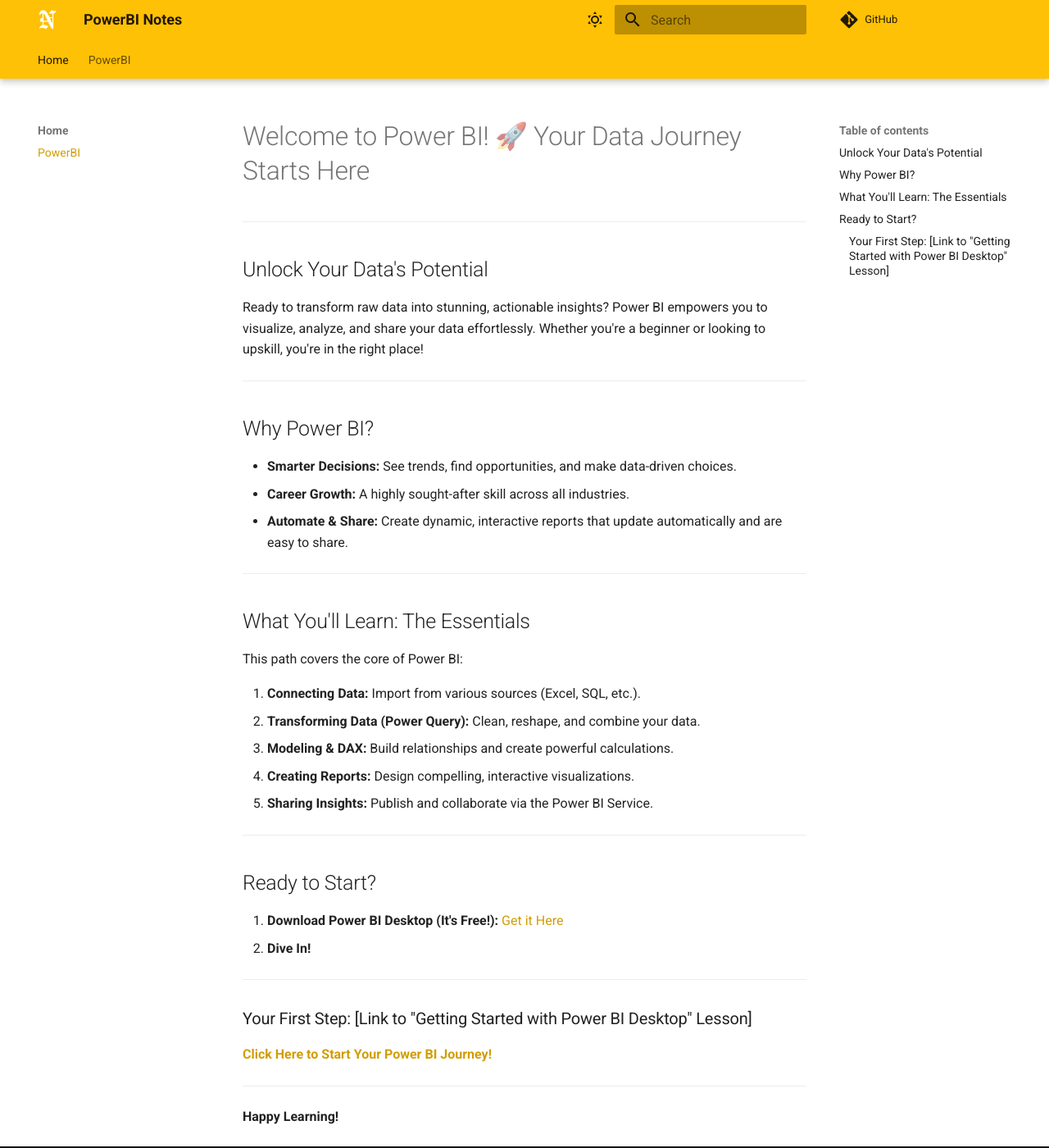
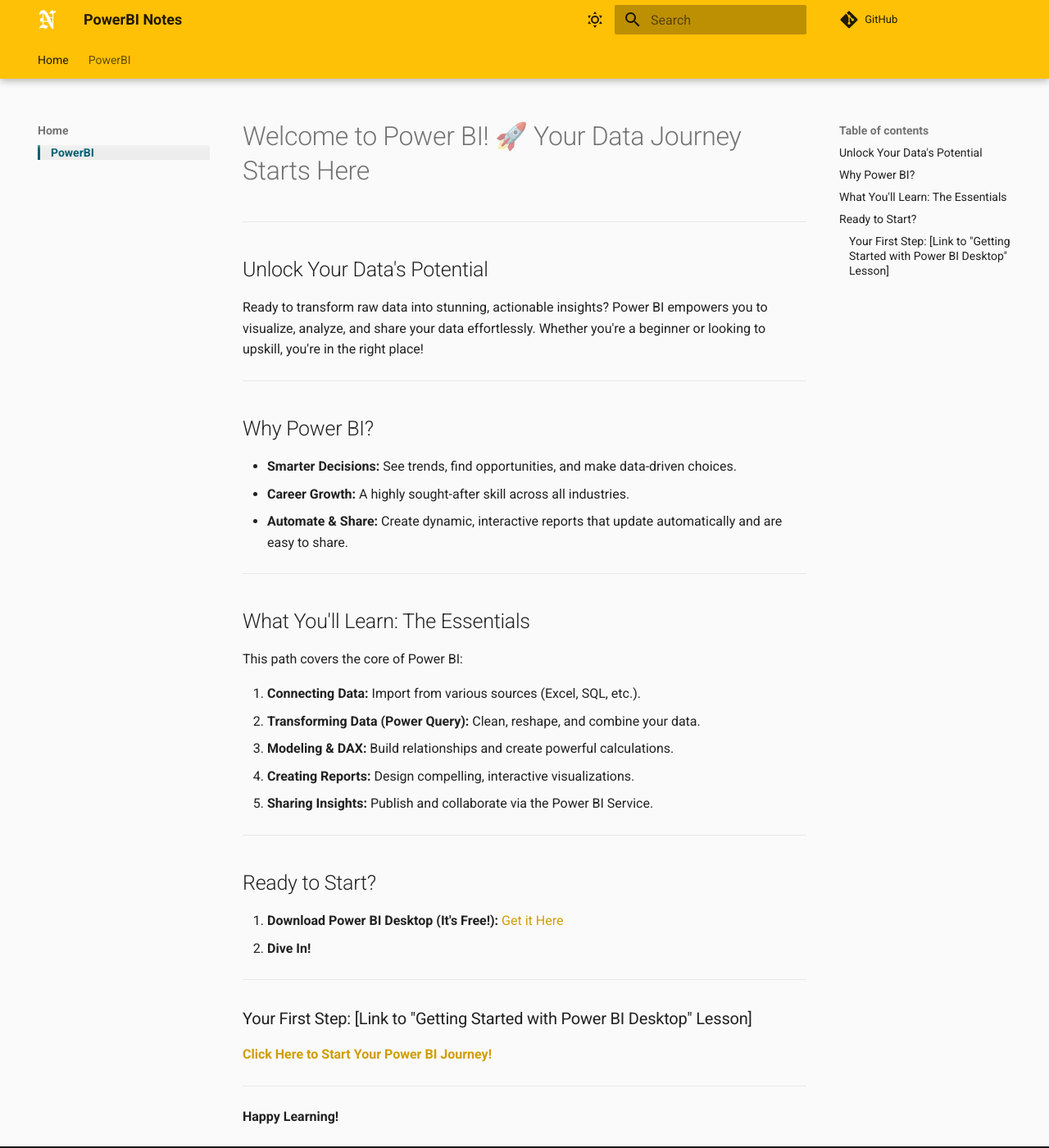
Before and after one commit to numanbadr/power-bi-notes, an MkDocs documentation site: the page built from docs/index.md, in a window 1280 px wide and 1400 px high. Shown: the whole window at 82% size. Built offline with MkDocs 1.6.1 and Material for MkDocs 9.7.7, drawn with Linux system fonts in a browser that asks for light colours; comment, search, counter and statistics services are not loaded.

Commit message:
Updated css file

```diff
--- /dev/null
+++ b/docs/overrides/custom.css
@@ -0,0 +1,138 @@
+/* --- T3 Chat :: Modern Yellow Theme for MkDocs --- */
+
+/* 1. CORE PALETTE DEFINITION
+   We define the primary color and a new, high-contrast color for text/links.
+   This ensures readability, especially in light mode.
+*/
+:root {
+  /* Primary color: Your chosen medium yellow. Used for the header, etc. */
+  --md-primary-fg-color: #f2cb3f;
+
+  /* A deep, complementary teal for high-contrast text and links in light mode */
+  --md-typeset-link-color: #005f73; /* WCAG AAA compliant on white */
+}
+
+/* 2. LIGHT MODE (default)
+   - The header uses your primary yellow.
+   - The accent color (for links, highlights) uses our high-contrast teal.
+   - We slightly soften the main background from pure white.
+*/
+[data-md-color-scheme="default"] {
+  --md-primary-fg-color--light: #f6e07c;
+  --md-primary-fg-color--dark: #dc9d0f;
+
+  /* Use the high-contrast color for accents (links, etc.) */
+  --md-accent-fg-color: #005f73;
+
+  /* Slightly off-white background for a softer feel */
+  --md-default-bg-color: #fafafa;
+  /* Slightly darker background for cards */
+  --md-card-bg-color: #f5f5f5;
+  --md-card-border-color: #e0e0e0;
+}
+
+/* 3. DARK MODE (slate)
+   - We use a softer, less intense black for the background to reduce eye strain.
+   - The primary yellow is kept for brand consistency.
+   - A lighter, more vibrant yellow is used for accents to ensure they pop.
+*/
+[data-md-color-scheme="slate"] {
+  /* A softer dark background than pure black */
+  --md-default-bg-color: #212121;
+  --md-default-bg-color--light: #2c2c2c;
+  --md-default-bg-color--lighter: #3a3a3a;
+  --md-default-bg-color--lightest: #4f4f4f;
+
+  /* Keep the primary color consistent */
+  --md-primary-fg-color: #f2cb3f;
+
+  /* Use a lighter, more vibrant yellow for accents in dark mode */
+  --md-accent-fg-color: #f6e07c;
+
+  /* Adjust default text color for perfect contrast on the new dark background */
+  --md-default-fg-color: hsla(0, 0%, 100%, 0.87);
+  --md-default-fg-color--light: hsla(0, 0%, 100%, 0.7);
+  --md-default-fg-color--lighter: hsla(0, 0%, 100%, 0.5);
+
+  /* Ensure links in dark mode also use the vibrant accent color */
+  --md-typeset-link-color: #f6e07c;
+
+  /* Card specific colors for dark mode */
+  --md-card-bg-color: #2c2c2c; /* Uses the lighter default bg */
+  --md-card-border-color: #3a3a3a;
+}
+
+/* 4. CUSTOM OVERRIDES FOR A SLEEK & CLEAR UI */
+
+/* --- Navigation Highlight --- */
+/* Make the currently active page in the navigation much clearer */
+.md-nav__link--active {
+  font-weight: 600; /* Bolder font for the active link */
+  color: var(--md-accent-fg-color) !important; /* Use accent color for text */
+  background-color: rgba(0, 0, 0, 0.05); /* Subtle background highlight */
+  border-left: 3px solid var(--md-accent-fg-color); /* Accent bar */
+  padding-left: calc(
+    0.8rem - 3px
+  ); /* Adjust padding to account for the border */
+}
+
+/* Dark mode specific highlight for better contrast */
+[data-md-color-scheme="slate"] .md-nav__link--active {
+  background-color: rgba(255, 255, 255, 0.08);
+}
+
+/* --- Modern Touches --- */
+/* Add subtle rounded corners to key elements */
+.md-code-content,
+.md-content .admonition, /* Apply to all admonitions including our new card */
+.md-tabs__item,
+.md-search__input {
+  border-radius: 4px;
+}
+
+/* Smoother transitions for a fluid feel */
+a,
+.md-nav__link,
+.md-tabs__link,
+.md-footer-nav__link {
+  transition: color 0.2s ease-in-out, background-color 0.2s ease-in-out;
+}
+
+/* --- Code Block Styling --- */
+/* Improve code block aesthetics */
+.md-typeset .highlight {
+  border-radius: 4px;
+  background-color: var(--md-code-bg-color);
+}
+
+/* Slightly different background for inline code to distinguish it */
+.md-typeset code {
+  background-color: rgba(100, 100, 100, 0.1);
+  border-radius: 3px;
+  padding: 0.2em 0.4em;
+}
+
+/* --- Card Admonition Styling --- */
+.md-content .admonition.card {
+  /* Use custom variables for background/border to ensure contrast */
+  background-color: var(--md-card-bg-color);
+  border: 1px solid var(--md-card-border-color);
+  box-shadow: 0 2px 5px rgba(0, 0, 0, 0.05); /* Subtle shadow for depth */
+  margin-bottom: 1.5em; /* Space between cards */
+  padding: 1.5em; /* Generous padding for content */
+}
+
+.md-content .admonition.card > .admonition-title {
+  /* Make the card title more prominent */
+  background-color: transparent; /* No background fill for title */
+  border-bottom: 1px solid var(--md-card-border-color); /* Separator line */
+  color: var(--md-accent-fg-color); /* Use accent color for title text */
+  font-weight: 600; /* Bolder title */
+  padding: 0 0 1em 0; /* Adjust padding for visual balance */
+  margin: -1em -1em 1em -1em; /* Pull into card padding, add space below */
+}
+
+/* Ensure icons are hidden for a cleaner card look */
+.md-content .admonition.card > .admonition-title::before {
+  display: none;
+}
--- a/mkdocs.yml
+++ b/mkdocs.yml
@@ -1,3 +1,6 @@
+extra_css:
+  - overrides/custom.css
+
 site_name: PowerBI Notes # You can change this to anything you like
 site_url: https://numanbadr.github.io/power-bi-notes/ # IMPORTANT: Update this line!
 repo_url: https://github.com/numanbadr/power-bi-notes/
@@ -23,6 +26,7 @@
 
 theme:
   name: material
+  custom_dir: docs/overrides
   logo: assets/N_Logo.png
   favicon: assets/N_logo_icon.png
 
```
Also changed, not shown: overrides/custom.css (deleted, +0 -31 lines).
